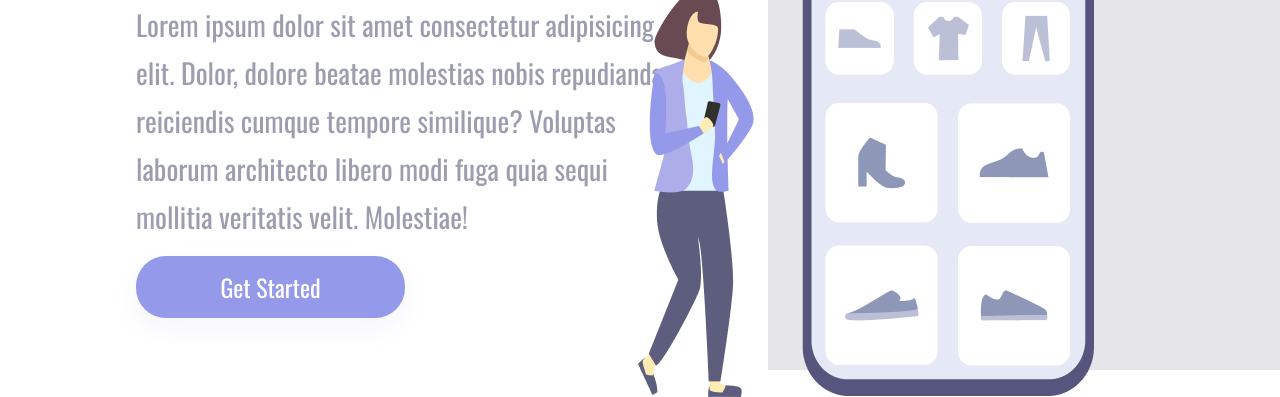
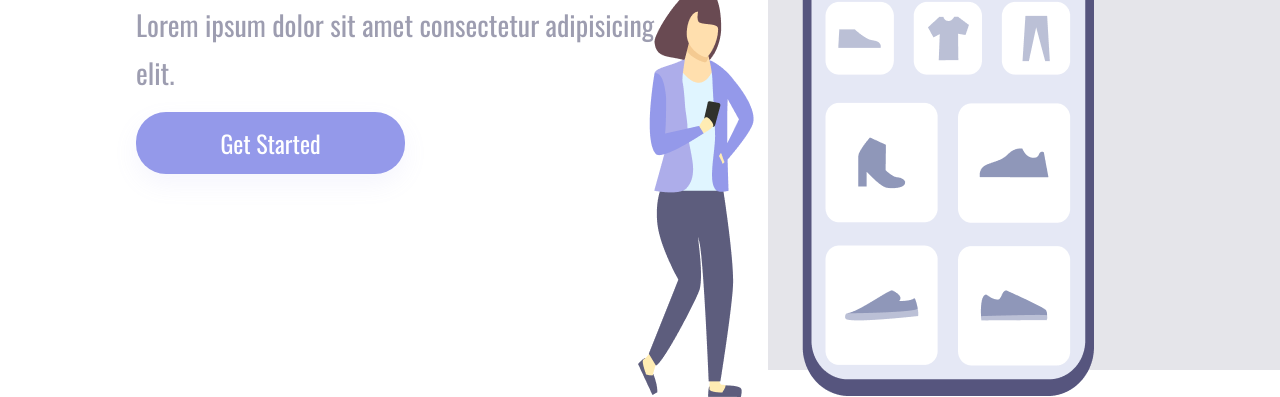
Before and after one commit to diegolg1dev/devclub-css-projeto1, a plain HTML site: page index.html in a window 1280 px wide. Shown: the part 430-827 px from the top of the page. Drawn offline with nearby package versions, Linux system fonts and the light colour scheme.

Commit message:
Alteracao de paragrafo no html

```diff
--- a/index.html
+++ b/index.html
@@ -11,7 +11,7 @@
     <div class="wrapper">
     <section class="container-left">
     <h1>Easy Shopping Via Mobile</h1>
-    <p>Lorem ipsum dolor sit amet consectetur adipisicing elit. Dolor, dolore beatae molestias nobis repudiandae reiciendis cumque tempore similique? Voluptas laborum architecto libero modi fuga quia sequi mollitia veritatis velit. Molestiae!</p>
+    <p>Lorem ipsum dolor sit amet consectetur adipisicing elit.</p>
     <button>Get Started</button>
 </section>
 
```
